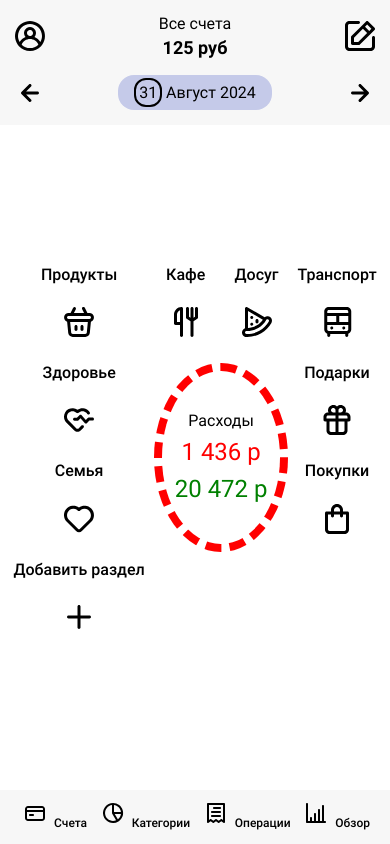
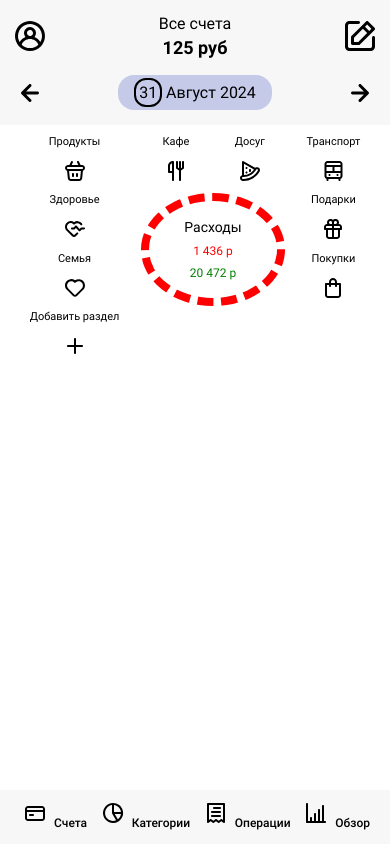
Before and after one commit to cikadaweb/finance-wallet, a plain HTML site: page index.html in a window 390 px wide. Drawn offline with Linux system fonts and the light colour scheme.

Commit message:
Add categories section media queries

```diff
--- a/css/categories.css
+++ b/css/categories.css
@@ -1,4 +1,5 @@
 .main {
+  flex: 1 0 auto;
 }
 .categories {
   display: grid;
@@ -7,12 +8,23 @@
     "e f f g"
     "h f f i"
     "j . . .";
-  grid-gap: 8px;
-  padding: 20px 0;
+  grid-gap: 4px;
+  padding: 10px 0;
 }
 
 .categories__card {
   text-align: center;
+  cursor: pointer;
+}
+
+.categories__card:hover .categories__btn {
+  box-shadow: 0px 0px 4px rgba(0, 0, 0, 0.9);
+  transition: all 0.3s ease 0s;
+}
+
+.categories__card:hover .categories__btn {
+  box-shadow: 0px 0px 4px rgba(0, 0, 0, 0.9);
+  transition: all 0.3s ease 0s;
 }
 
 .categories__card_a {
@@ -46,14 +58,18 @@
   border-radius: 50%;
 }
 
+.categories-money__title {
+  font-size: 14px;
+}
+
 .categories-money__expenses {
   color: red;
-  font-size: 24px;
+  font-size: 12px;
 }
 
 .categories-money__income {
   color: green;
-  font-size: 24px;
+  font-size: 12px;
 }
 
 .categories__card_g {
@@ -75,28 +91,20 @@
 .categories__card {
   /*background-color: skyblue;*/
 }
+
 .categories__title {
-  font-size: 16px;
-  font-weight: 500;
+  font-size: 11px;
+  font-weight: 400;
   margin-bottom: 8px;
 }
+
 .categories__btn {
-  width: 60px;
-  height: 60px;
+  width: 30px;
+  height: 30px;
   background-repeat: no-repeat;
   background-position: center;
-  background-size: 36px;
+  background-size: 24px;
   border-radius: 50%;
-}
-
-.categories__btn:hover {
-  box-shadow: 0px 0px 4px rgba(0, 0, 0, 0.9);
-  transition: all 0.3s ease 0s;
-}
-
-.categories__btn:focus-visible {
-  box-shadow: 0px 0px 4px rgba(0, 0, 0, 0.9);
-  transition: all 0.3s ease 0s;
 }
 
 .categories__card_a > .categories__btn {
@@ -138,3 +146,41 @@
 .categories__card_j > .categories__btn {
   background-image: url("../assets/icons/plus-icon.svg");
 }
+
+
+@media (min-width: 560px) {
+
+}
+
+@media (min-width: 820px) {
+  .categories {
+    grid-gap: 8px;
+    padding: 20px 0;
+  }
+
+  .categories__title {
+    font-size: 16px;
+  }
+
+  .categories__btn {
+    width: 60px;
+    height: 60px;
+    background-size: 36px;
+  }
+
+  .categories-money__title {
+    font-size: 24px;
+  }
+
+  .categories-money__expenses {
+    font-size: 24px;
+  }
+
+  .categories-money__income {
+    font-size: 24px;
+  }
+}
+
+@media (min-width: 1120px) {
+
+}
```
